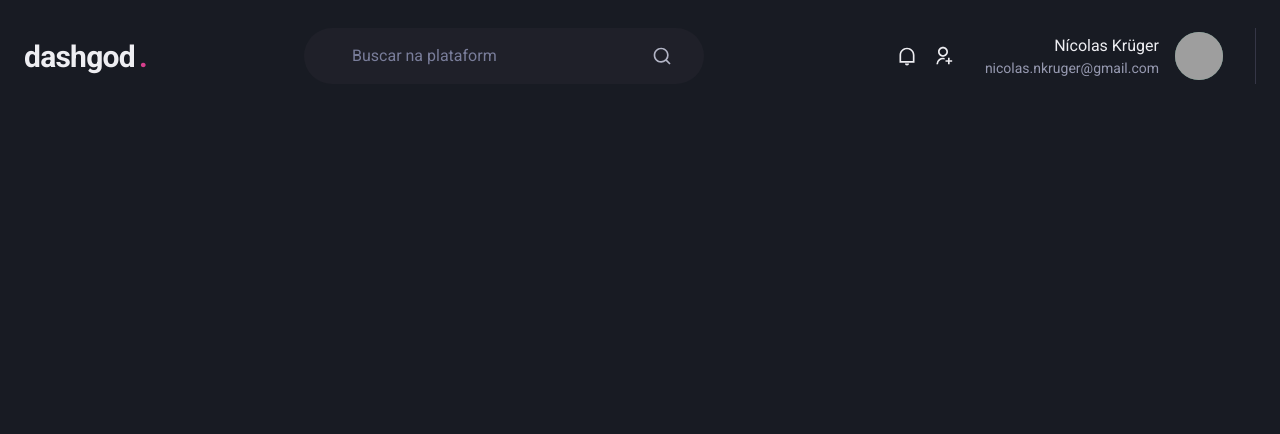
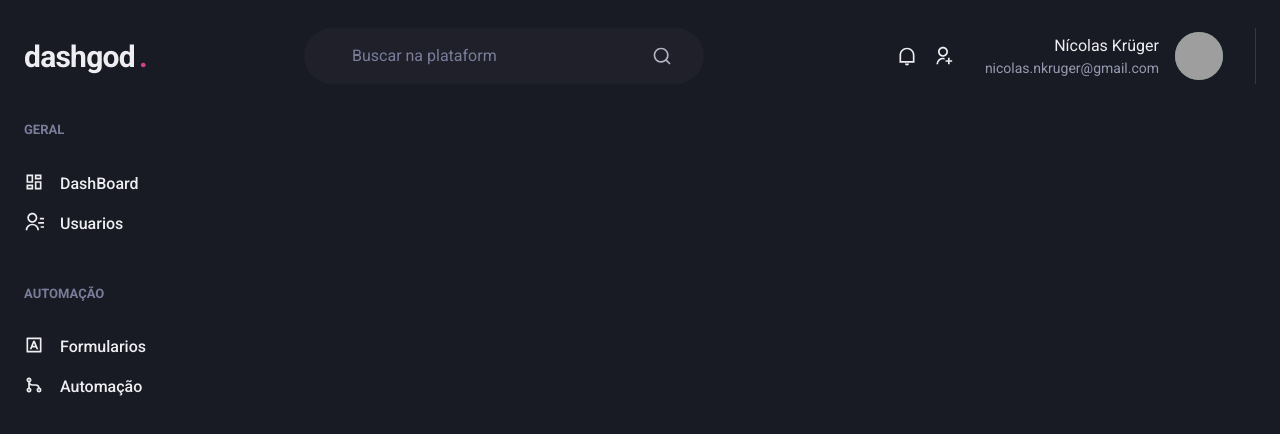
Before and after one commit to nicolaskruger/dashgo, a Next.js app: page /dashboard in a window 1280 px wide. Shown: the top 434 px of the page. Built offline with nearby package versions, Linux system fonts and the light colour scheme; grey boxes are pictures that could not be loaded.

Commit message:
feat: component sidebar

```diff
--- /dev/null
+++ b/src/components/Sidebar.tsx
@@ -0,0 +1,79 @@
+import { Box, Stack, Text, Link, Icon } from "@chakra-ui/react";
+import { FC } from "react";
+import { RiContactsLine, RiDashboardLine, RiGitMergeLine, RiInputMethodLine } from "react-icons/ri";
+
+export const Sidebar: FC = () => {
+    return (
+        <Box
+            as="aside"
+            w="64"
+            mr="8"
+        >
+            <Stack
+                spacing={"12"}
+                align={"flex-start"}
+            >
+                <Box>
+                    <Text
+                        fontWeight={"bold"}
+                        color={"gray.400"}
+                        fontSize={"small"}
+                    >
+                        GERAL
+                    </Text>
+                    <Stack
+                        spacing={"4"}
+                        mt={"8"}
+                        align={"stretch"}
+                    >
+                        <Link
+                            display={"flex"}
+                            alignContent={"center"}
+                        >
+                            <Icon as={RiDashboardLine} fontSize={"20"} />
+                            <Text ml={"4"} fontWeight={"medium"}> DashBoard </Text>
+                        </Link>
+                        <Link
+                            display={"flex"}
+                            alignContent={"center"}
+                        >
+                            <Icon as={RiContactsLine} fontSize={"20"} />
+                            <Text ml={"4"} fontWeight={"medium"}> Usuarios </Text>
+                        </Link>
+
+                    </Stack>
+                </Box>
+                <Box>
+                    <Text
+                        fontWeight={"bold"}
+                        color={"gray.400"}
+                        fontSize={"small"}
+                    >
+                        AUTOMAÇÃO
+                    </Text>
+                    <Stack
+                        spacing={"4"}
+                        mt={"8"}
+                        align={"stretch"}
+                    >
+                        <Link
+                            display={"flex"}
+                            alignContent={"center"}
+                        >
+                            <Icon as={RiInputMethodLine} fontSize={"20"} />
+                            <Text ml={"4"} fontWeight={"medium"}> Formularios </Text>
+                        </Link>
+                        <Link
+                            display={"flex"}
+                            alignContent={"center"}
+                        >
+                            <Icon as={RiGitMergeLine} fontSize={"20"} />
+                            <Text ml={"4"} fontWeight={"medium"}> Automação </Text>
+                        </Link>
+
+                    </Stack>
+                </Box>
+            </Stack>
+        </Box>
+    )
+}
--- a/src/pages/dashboard.tsx
+++ b/src/pages/dashboard.tsx
@@ -1,11 +1,22 @@
+import { Flex } from "@chakra-ui/react";
 import { NextPage } from "next";
 import { Header } from "../components/Header";
+import { Sidebar } from "../components/Sidebar";
 
 const DashBoard: NextPage = () => {
     return (
-        <>
+        <Flex direction={"column"} h="100vh">
             <Header />
-        </>
+            <Flex
+                w={"100%"}
+                my={"6"}
+                maxW={1480}
+                mx={"auto"}
+                px={"6"}
+            >
+                <Sidebar />
+            </Flex>
+        </Flex>
     )
 }
 
```
